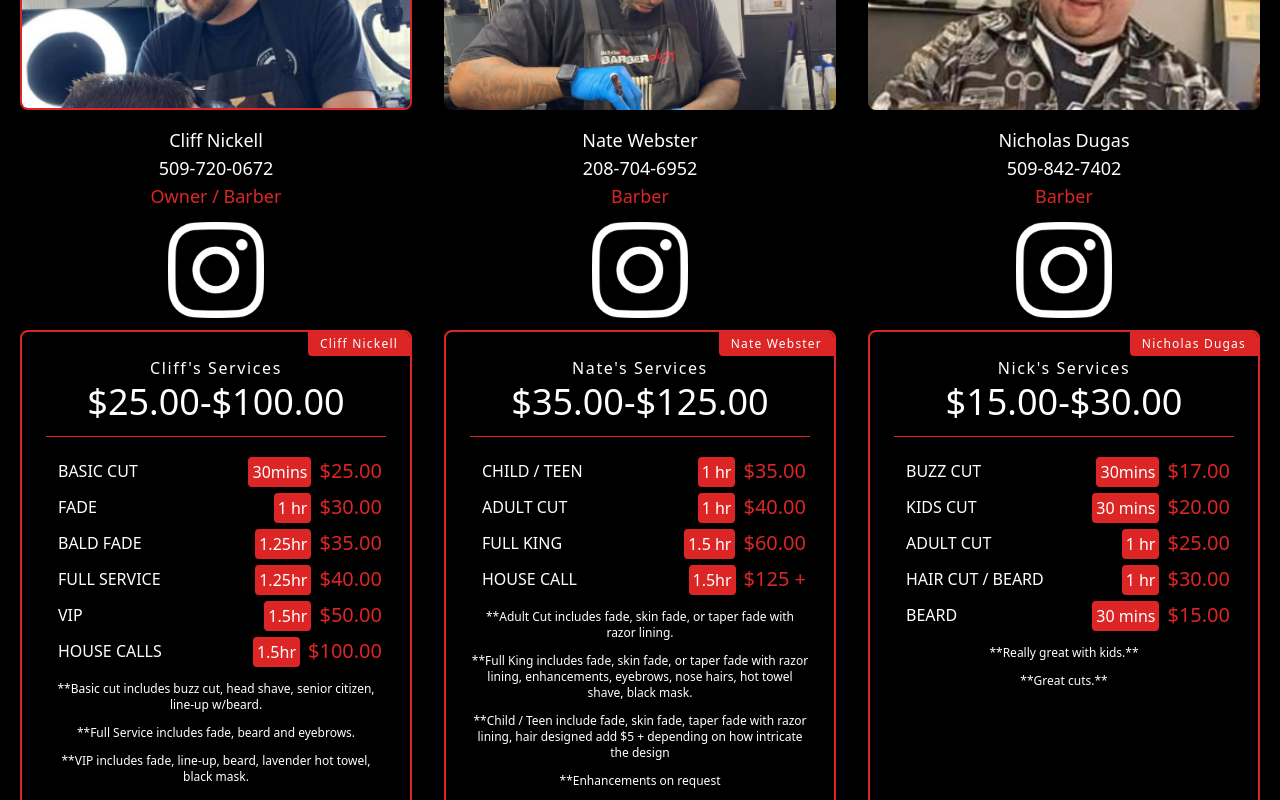
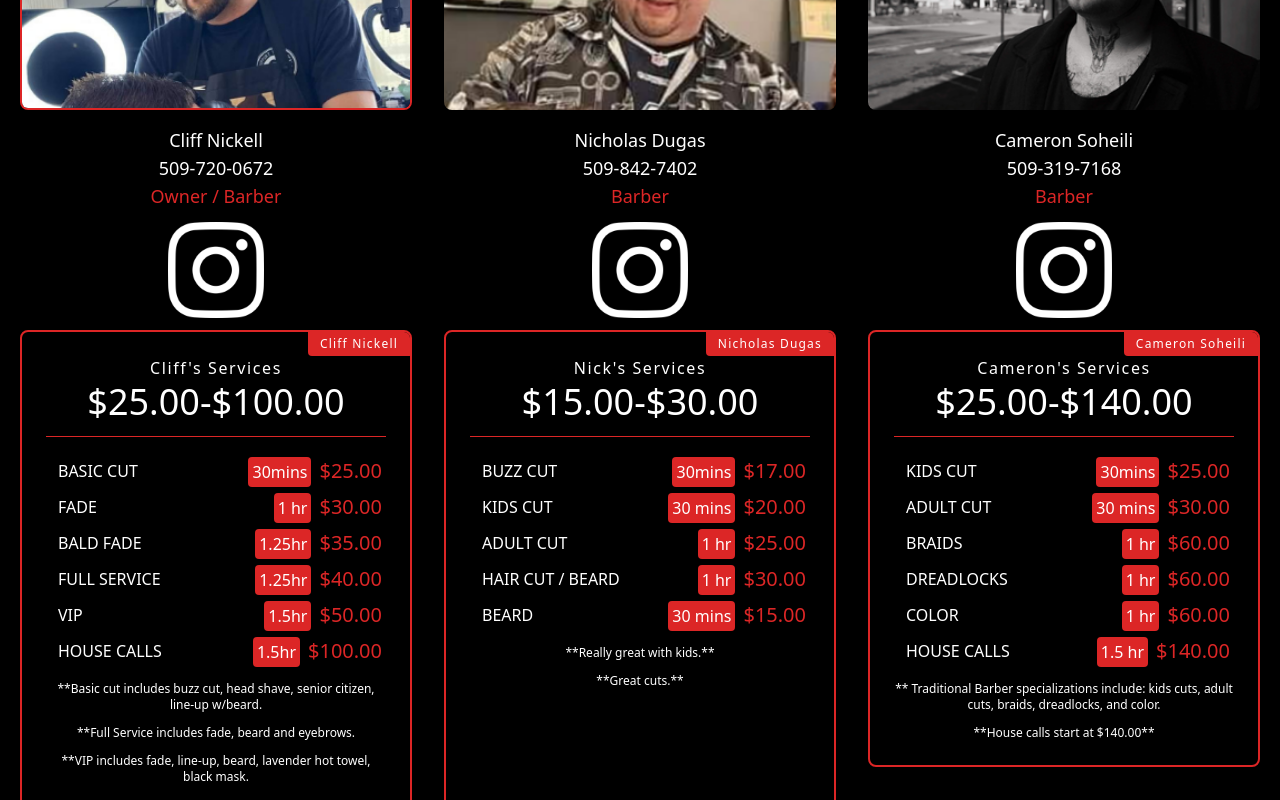
Before and after one commit to Jaywomack/nerdbrainz_yard_barbershop, a React (Create React App) app: page / in a window 1280 px wide. Shown: the part 1360-2160 px from the top of the page. Built offline with nearby package versions, Linux system fonts and the light colour scheme.

Commit message:
removed barber nate

```diff
--- a/src/components/Barbers.jsx
+++ b/src/components/Barbers.jsx
@@ -1,8 +1,8 @@
-import cliff_profile from "../images/cliff_profile_three.png";
-import nate_profile from "../images/nate_profile_two.png";
-import cameron_profile from "../images/cameron_profile.png";
-import nicks_profile from "../images/nicks_profile_two.png";
-import insta from "../images/insta.png";
+import cliff_profile from "../images/cliff_profile_three.png"
+import nate_profile from "../images/nate_profile_two.png"
+import cameron_profile from "../images/cameron_profile.png"
+import nicks_profile from "../images/nicks_profile_two.png"
+import insta from "../images/insta.png"
 const Barbers = () => {
   return (
     <section className="text-white bg-black body-font ">
@@ -148,113 +148,7 @@ const Barbers = () => {
           </div>
           {/* End Barber 1 pricing */}
           {/* start barber 2 pricing */}
-          <div className="p-4 lg:w-1/3 md:w-1/2">
-            <div className="h-full flex flex-col items-center text-center">
-              <img
-                alt="team"
-                className="flex-shrink-0 rounded-lg w-full h-56 object-cover object-center mb-4"
-                src={nate_profile}
-              />
-              <div className="w-full">
-                <a
-                  className="title-font font-medium text-lg text-white"
-                  href="tel:208-704-6952"
-                >
-                  <h2 className="title-font font-medium text-lg text-white">
-                    Nate Webster{" "}
-                  </h2>
-                  <p>208-704-6952</p>
-                  <h3 className="text-white mb-3 text-red-600">Barber</h3>
-                </a>
-                <a
-                  href="https://www.instagram.com/certafied_kutz/"
-                  className="text-center mx-auto"
-                >
-                  <img
-                    src={insta}
-                    className="h-24 w-24 mx-auto mb-3 filter invert"
-                    alt=""
-                  />
-                </a>
-              </div>
-              <div className="">
-                <div className="h-full p-6 rounded-lg border-2 border-white flex flex-col relative overflow-hidden border-2 border-red-600">
-                  <span className="bg-red-600 text-white px-3 py-1 tracking-widest text-xs absolute right-0 top-0 rounded-bl">
-                    Nate Webster
-                  </span>
-                  <h2 className="text-base tracking-widest title-font mb-1 font-medium">
-                    Nate's Services
-                  </h2>
-                  <h1 className="text-4xl text-white pb-4 mb-4 border-b border-red-600 leading-none">
-                    $35.00-$125.00
-                  </h1>
-                  <div className="inline-flex">
-                    <div className="w-full inline-flex justify-between items-center align-middle">
-                      <p className="ml-3">CHILD / TEEN</p>
-                      <p className="p-1 text-red-600 text-xl rounded ml-3">
-                        <span className="p-1 text-base bg-red-600 text-white rounded mr-2">
-                          1 hr
-                        </span>
-                        $35.00
-                      </p>
-                    </div>
-                  </div>
-                  <div className="inline-flex">
-                    <div className="w-full inline-flex justify-between items-center align-middle">
-                      <p className="ml-3">ADULT CUT</p>
-                      <p className="p-1 text-red-600 text-xl rounded ml-3">
-                        <span className="p-1 text-base bg-red-600 text-white rounded mr-2">
-                          1 hr
-                        </span>
-                        $40.00
-                      </p>
-                    </div>
-                  </div>
-                  <div className="inline-flex">
-                    <div className="w-full inline-flex justify-between items-center align-middle">
-                      <p className="ml-3">FULL KING</p>
-                      <p className="p-1 text-red-600 text-xl rounded ml-3">
-                        <span className="p-1 text-base bg-red-600 text-white rounded mr-2">
-                          1.5 hr
-                        </span>
-                        $60.00
-                      </p>
-                    </div>
-                  </div>
 
-                  <div className="inline-flex">
-                    <div className="w-full inline-flex justify-between items-center align-middle">
-                      <p className="ml-3">HOUSE CALL</p>
-                      <p className="p-1 text-red-600 text-xl rounded ml-3">
-                        <span className="p-1 text-base bg-red-600 text-white rounded mr-2">
-                          1.5hr
-                        </span>
-                        $125 +
-                      </p>
-                    </div>
-                  </div>
-
-                  <p className="text-xs text-white mt-3">
-                    **Adult Cut includes fade, skin fade, or taper fade with
-                    razor lining.
-                  </p>
-                  <p className="text-xs text-white mt-3">
-                    **Full King includes fade, skin fade, or taper fade with
-                    razor lining, enhancements, eyebrows, nose hairs, hot towel
-                    shave, black mask.
-                  </p>
-                  <p className="text-xs text-white mt-3">
-                    **Child / Teen include fade, skin fade, taper fade with
-                    razor lining, hair designed add $5 + depending on how
-                    intricate the design
-                  </p>
-                  <p className="text-xs text-white mt-3">
-                    **Enhancements on request
-                  </p>
-                </div>
-              </div>
-            </div>
-          </div>
           {/* End barber 2 pricing */}
           {/* start barber 3 pricing */}
           <div className="p-4 lg:w-1/3 md:w-1/2">
@@ -502,7 +396,7 @@ const Barbers = () => {
         </div>
       </div>
     </section>
-  );
-};
+  )
+}
 
-export default Barbers;
+export default Barbers
```
Also changed, not shown: 2 other files (tests, documents, lock files or other folders).
